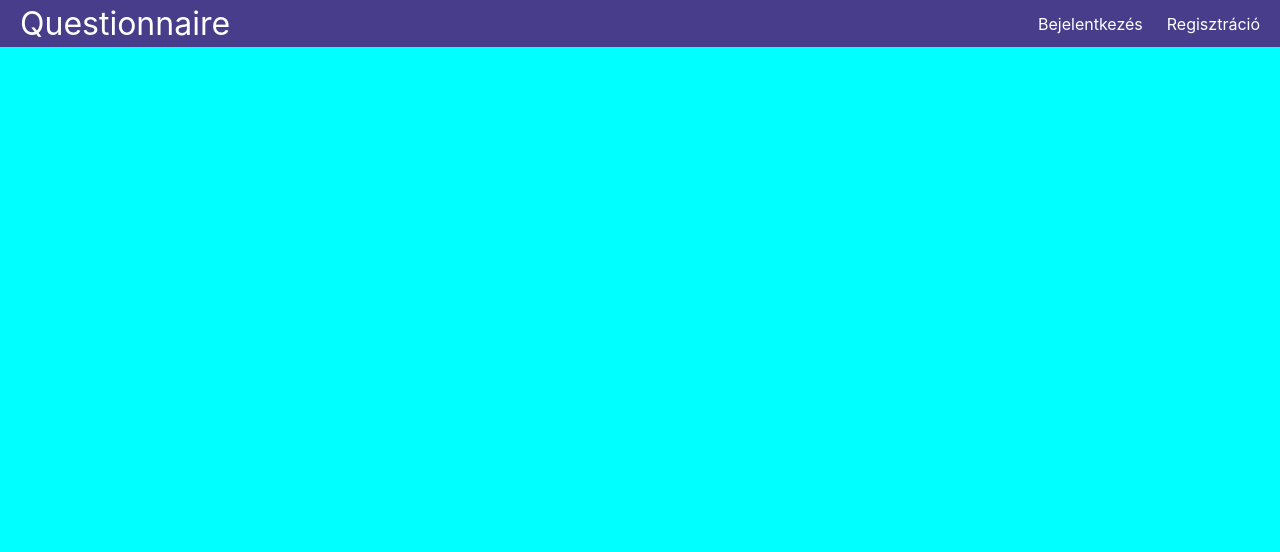
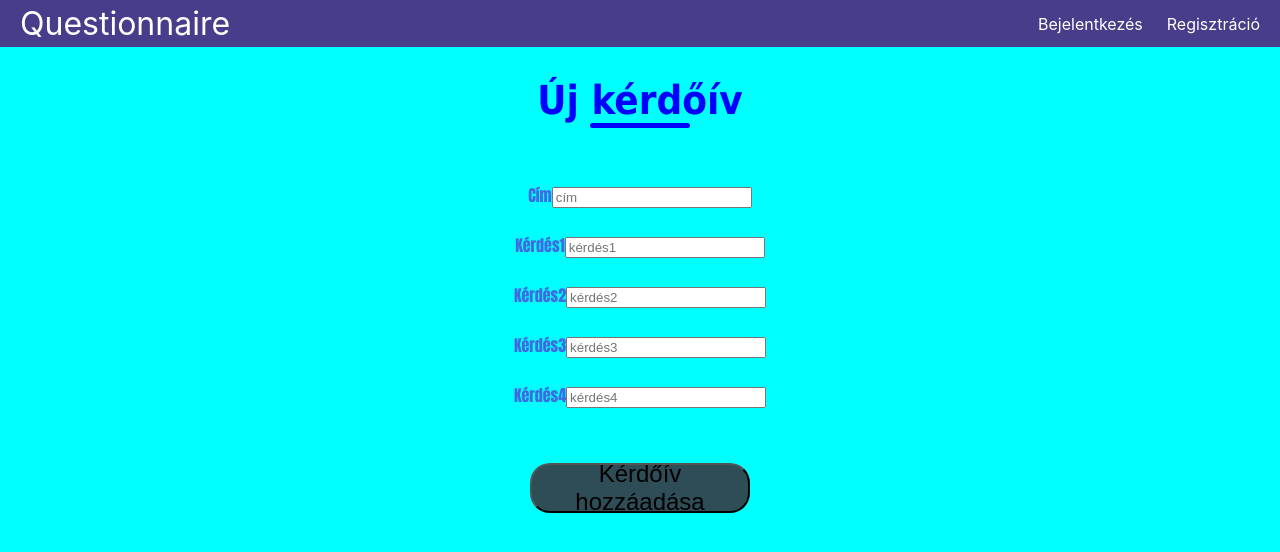
Before and after one commit to JaniITmer/Nagy-Projektmunka, a React (Create React App) app in the folder questionnaire/frontend/: page /new-questionnaire in a window 1280 px wide. Shown: the top 552 px of the page. Built offline with nearby package versions, Linux system fonts and the light colour scheme.

Commit message:
Kérdőív létrehozása adatbázis

```diff
--- a/questionnaire/frontend/src/App.js
+++ b/questionnaire/frontend/src/App.js
@@ -6,6 +6,7 @@ import MyQuestonnaire from './pages/MyQuestionnaire';
 import Questonnaire from './pages/Questionnaire';
 import Home from "./pages/Home";
 import Profile from './pages/Profile';
+import NewQuestionnaire from './pages/NewQuestionnaire';
 import { BrowserRouter, Route, Routes } from "react-router-dom"
 
 function App() {
@@ -15,6 +16,7 @@ function App() {
       <div className="container">
         <Routes>
           <Route path="/" element={<Home />} />
+          <Route path="/new-questionnaire" element={<NewQuestionnaire />} />
           <Route path="/login" element={<Login />} />
           <Route path="/register" element={<Register />} />
           <Route path="/my-questionnaire" element={<MyQuestonnaire />} />
--- a/questionnaire/frontend/src/pages/Home.js
+++ b/questionnaire/frontend/src/pages/Home.js
@@ -100,7 +100,7 @@ export default function Home() {
         </div>
         <div className="card">
           <h2>Saját kérdőív</h2>
-          <p><Link to="/my-questionnaire" className="ujKerdoivGomb">
+          <p><Link to="/new-questionnaire" className="ujKerdoivGomb">
               +
             </Link></p>
         </div>
--- a/questionnaire/frontend/src/pages/Login.js
+++ b/questionnaire/frontend/src/pages/Login.js
@@ -25,13 +25,13 @@ export default function Login() {
         }*/
         axios.post('http://localhost:8082/users', values)
             .then(res => {
-                if(res.data === "Success") {
+                if (res.data.userId) {
                     navigate('/');
                 } else {
                     alert("Hibás email vagy jelszó!");
                 }
             })
-            .catch(err => console.log(err));
+  .catch(err => console.log(err));
     }
 
     return (
--- /dev/null
+++ b/questionnaire/frontend/src/pages/NewQuestionnaire.js
@@ -0,0 +1,81 @@
+import React, {useState} from 'react';
+import './styles/Login.css';
+import axios from 'axios';
+import { useNavigate } from 'react-router-dom';
+
+import user_icon from '../images/username.png'
+import passwd_icon from '../images/password.png'
+
+export default function NewQuestionnaire() {
+    const [values, setValues] = useState({
+        title: '',
+        question1: '',
+        question2: '',
+        question3: '',
+        question4: ''
+    })
+    const navigate = useNavigate();
+    //const [errors, setErrors] = useState({})
+    /*const handleInput = (event) => {
+        setValues(prev => ({...prev, [event.target.name]: [event.target.value]}))
+    }*/
+    const handleInput = (event) => {
+        const { name, value } = event.target;
+
+        setValues((prev) => ({
+            ...prev,
+            [name]: value,
+        }));
+    };
+
+    const handleSubmit = (event) => {
+        event.preventDefault();
+        //setErrors(validation(values));
+            axios.post('http://localhost:8082/new_questionnaire', values)
+            .then(res => {
+                navigate('/');
+                console.log(res);
+            })
+            .catch(err => console.log(err));
+    }
+
+    return (
+        <div className='new-questionnaire-page'>
+            <div className='container'>
+                <div className='header'>
+                    <div className='h1'>Új kérdőív</div>
+                    <div className='underline'></div>
+                </div>
+                <form className="inputs" action="" onSubmit={handleSubmit}>
+                <div className="title">
+                            <label className="form__label" htmlFor="title">Cím</label>
+                            <input  type="text" id="title"  className="form__input" placeholder="cím"
+                            name="title" onChange={handleInput}/>
+                        </div>
+                    <div className="question1">
+                            <label className="form__label" htmlFor="question1">Kérdés1</label>
+                            <input  type="text" id="question1" className="form__input" placeholder="kérdés1"
+                            name="question1" onChange={handleInput}/>
+                        </div>
+                    <div className="question2">
+                            <label className="form__label" htmlFor="question2">Kérdés2</label>
+                            <input  type="text" id="question2" className="form__input" placeholder="kérdés2"
+                            name="question2" onChange={handleInput}/>
+                        </div>
+                    <div className="question3">
+                            <label className="form__label" htmlFor="question3">Kérdés3</label>
+                            <input  type="text" id="question3" className="form__input" placeholder="kérdés3"
+                            name="question3" onChange={handleInput}/>
+                        </div>
+                    <div className="question4">
+                            <label className="form__label" htmlFor="question4">Kérdés4</label>
+                            <input  type="text" id="question4" className="form__input" placeholder="kérdés4"
+                            name="question4" onChange={handleInput}/>
+                        </div>
+
+                    <button className='button' type='submit'>Kérdőív hozzáadása</button>
+                </form>
+            </div>
+        </div>
+    )
+}
--- a/questionnaire/frontend/src/pages/Register.js
+++ b/questionnaire/frontend/src/pages/Register.js
@@ -104,13 +104,12 @@ export default function Register() {
         axios.get(`http://localhost:8082/check-email/${values.email}`)
   .then(response => {
     if (response.data && response.data.exists) {
-      // Az e-mail már létezik, végezd el a szükséges intézkedéseket
       alert("Az email cím már foglalt!");
     } else {
-      // Az e-mail még nem létezik, folytasd a regisztrációs logikát
-      axios.post('http://localhost:8082/questionnaire_db', values)
+      axios.post('http://localhost:8082/register', values)
         .then(res => {
           navigate('/login');
+          console.log(res);
         })
         .catch(err => console.log(err));
     }
```
Also changed, not shown: questionnaire/frontend/src/pages/AnswerQuestions.js (added, +78 -0 lines), 1 other file (tests, documents, lock files or other folders).
